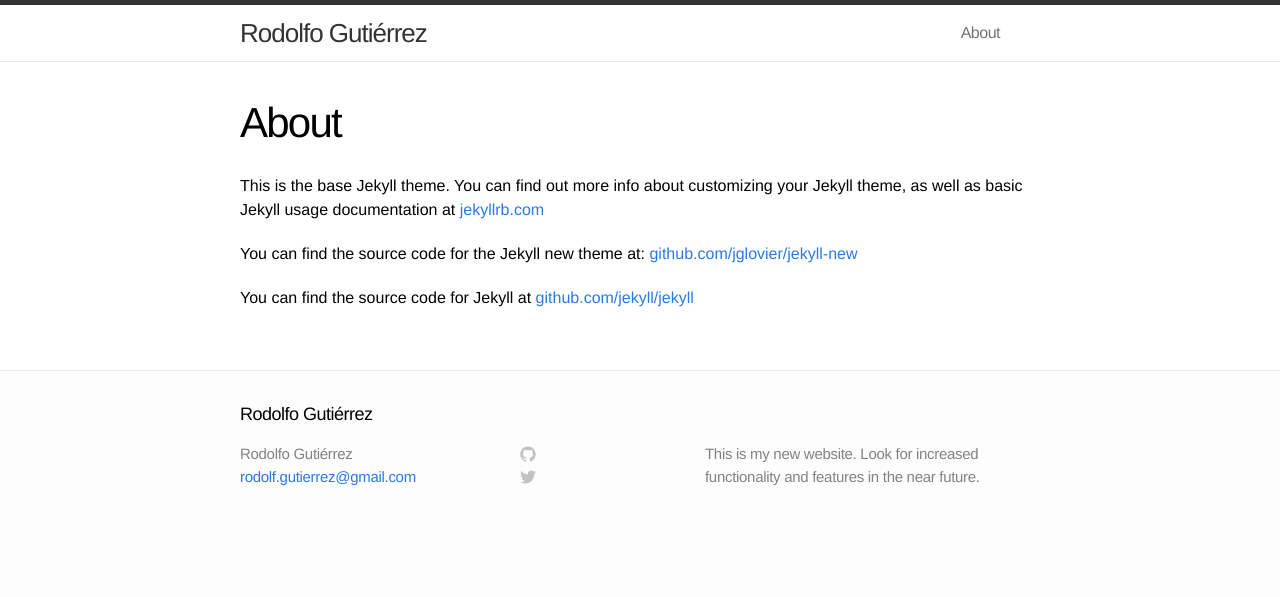
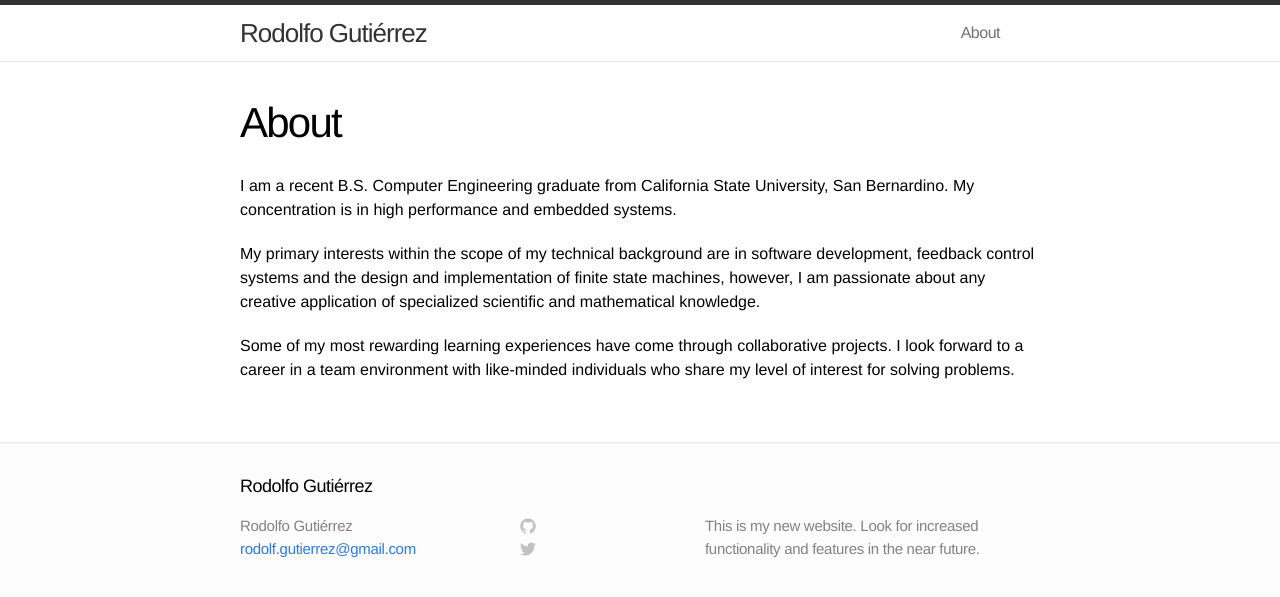
Before and after one commit to gutzrodolfo/arwedding.love, a Jekyll site: the page built from about.md, in a window 1280 px wide. Shown: the top 597 px of the page. Built offline with Jekyll 4.4.1, drawn with Linux system fonts in a browser that asks for light colours.

Commit message:
Changes to about page

```diff
--- a/about.md
+++ b/about.md
@@ -4,8 +4,8 @@
 permalink: /about/
 ---
 
-This is the base Jekyll theme. You can find out more info about customizing your Jekyll theme, as well as basic Jekyll usage documentation at [jekyllrb.com](http://jekyllrb.com/)
+I am a recent B.S. Computer Engineering graduate from California State University, San Bernardino. My concentration is in high performance and embedded systems.
 
-You can find the source code for the Jekyll new theme at: [github.com/jglovier/jekyll-new](https://github.com/jglovier/jekyll-new)
+My primary interests within the scope of my technical background are in software development, feedback control systems and the design and implementation of finite state machines, however, I am passionate about any creative application of specialized scientific and mathematical knowledge.
 
-You can find the source code for Jekyll at [github.com/jekyll/jekyll](https://github.com/jekyll/jekyll)
+Some of my most rewarding learning experiences have come through collaborative projects. I look forward to a career in a team environment with like-minded individuals who share my level of interest for solving problems.
--- a/css/main.css
+++ b/css/main.css
@@ -161,7 +161,6 @@
   font-size: 15px;
   color: #818181;
 }
-
 
 /* Post styles */
 /* ----------------------------------------------------------*/
```
